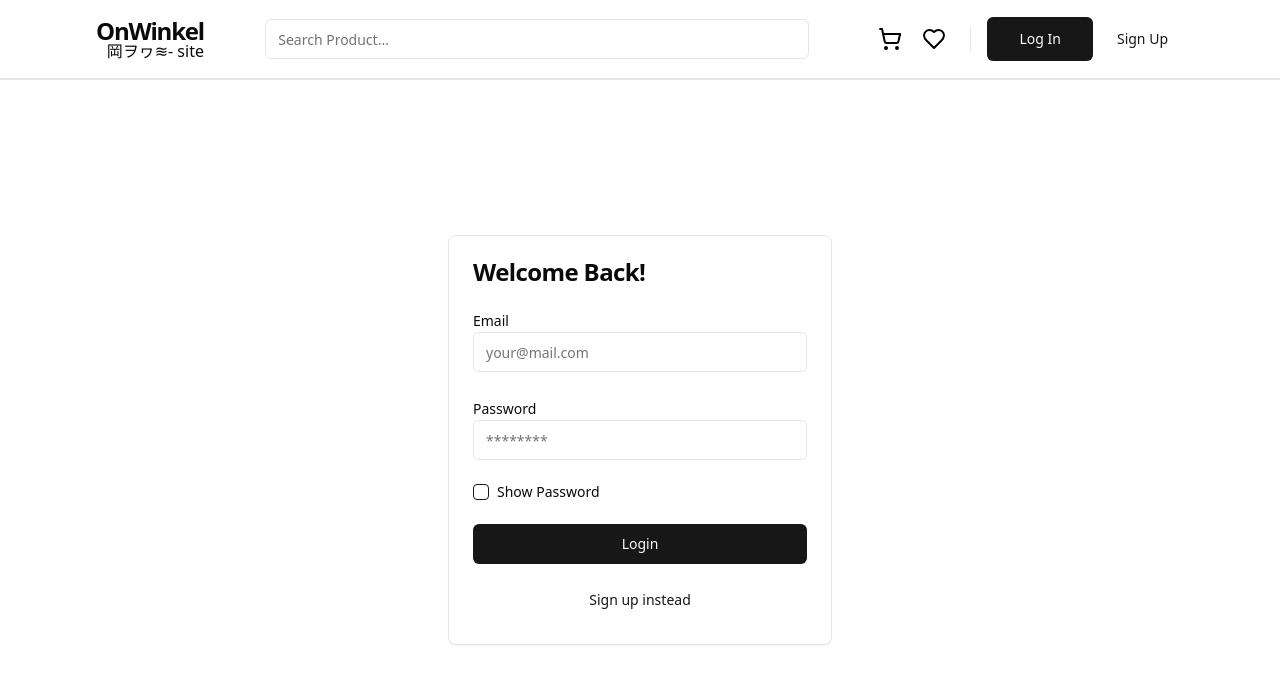
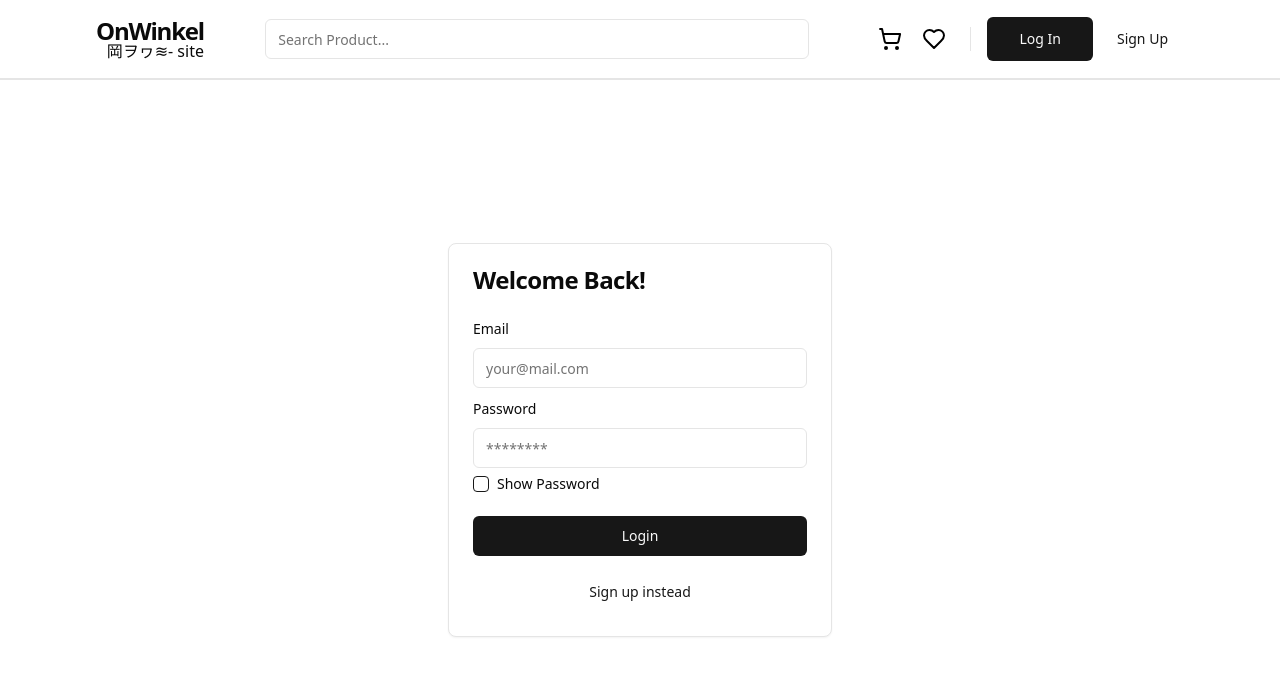
Before and after one commit to guswawan/react-redux, a React (Vite) app: page /login in a window 1280 px wide. Shown: the top 684 px of the page. Built offline with nearby package versions, Linux system fonts and the light colour scheme.

Commit message:
feat(login): implement form with react-hook-form

```diff
--- a/src/components/ui/form.jsx
+++ b/src/components/ui/form.jsx
@@ -1,41 +1,38 @@
-import * as React from 'react';
-import { Slot } from '@radix-ui/react-slot';
-import { Controller, FormProvider, useFormContext } from 'react-hook-form';
-import PropTypes from 'prop-types';
+import * as React from "react"
+import { Slot } from "@radix-ui/react-slot"
+import { Controller, FormProvider, useFormContext } from "react-hook-form";
 
-import { cn } from '@/lib/utils';
-import { Label } from '@/components/ui/label';
+import { cn } from "@/lib/utils"
+import { Label } from "@/components/ui/label"
 
-const Form = FormProvider;
+const Form = FormProvider
 
-const FormFieldContext = React.createContext({});
+const FormFieldContext = React.createContext({})
 
-const FormField = ({ name, ...props }) => {
-  const value = React.useMemo(() => ({ name }), [name]);
-
+const FormField = (
+  {
+    ...props
+  }
+) => {
   return (
-    <FormFieldContext.Provider value={value}>
+    (<FormFieldContext.Provider value={{ name: props.name }}>
       <Controller {...props} />
-    </FormFieldContext.Provider>
+    </FormFieldContext.Provider>)
   );
-};
-
-FormField.propTypes = {
-  name: PropTypes.string.isRequired,
-};
+}
 
 const useFormField = () => {
-  const fieldContext = React.useContext(FormFieldContext);
-  const itemContext = React.useContext(FormItemContext);
-  const { getFieldState, formState } = useFormContext();
+  const fieldContext = React.useContext(FormFieldContext)
+  const itemContext = React.useContext(FormItemContext)
+  const { getFieldState, formState } = useFormContext()
 
-  const fieldState = getFieldState(fieldContext.name, formState);
+  const fieldState = getFieldState(fieldContext.name, formState)
 
   if (!fieldContext) {
-    throw new Error('useFormField should be used within <FormField>');
+    throw new Error("useFormField should be used within <FormField>")
   }
 
-  const { id } = itemContext;
+  const { id } = itemContext
 
   return {
     id,
@@ -44,53 +41,40 @@ const useFormField = () => {
     formDescriptionId: `${id}-form-item-description`,
     formMessageId: `${id}-form-item-message`,
     ...fieldState,
-  };
-};
+  }
+}
 
-const FormItemContext = React.createContext({});
+const FormItemContext = React.createContext({})
 
 const FormItem = React.forwardRef(({ className, ...props }, ref) => {
-  const id = React.useId();
-  const value = React.useMemo(() => ({ id }), [id]);
+  const id = React.useId()
 
   return (
-    <FormItemContext.Provider value={value}>
-      <div ref={ref} className={cn('space-y-2', className)} {...props} />
-    </FormItemContext.Provider>
+    (<FormItemContext.Provider value={{ id }}>
+      <div ref={ref} className={cn("space-y-2", className)} {...props} />
+    </FormItemContext.Provider>)
   );
-});
-FormItem.displayName = 'FormItem';
-
-FormItem.propTypes = {
-  className: PropTypes.string,
-  children: PropTypes.node,
-};
+})
+FormItem.displayName = "FormItem"
 
 const FormLabel = React.forwardRef(({ className, ...props }, ref) => {
-  const { error, formItemId } = useFormField();
+  const { error, formItemId } = useFormField()
 
   return (
-    <Label
+    (<Label
       ref={ref}
-      className={cn(error && 'text-destructive', className)}
+      className={cn(error && "text-destructive", className)}
       htmlFor={formItemId}
-      {...props}
-    />
+      {...props} />)
   );
-});
-FormLabel.displayName = 'FormLabel';
-
-FormLabel.propTypes = {
-  className: PropTypes.string,
-  children: PropTypes.node,
-};
+})
+FormLabel.displayName = "FormLabel"
 
 const FormControl = React.forwardRef(({ ...props }, ref) => {
-  const { error, formItemId, formDescriptionId, formMessageId } =
-    useFormField();
+  const { error, formItemId, formDescriptionId, formMessageId } = useFormField()
 
   return (
-    <Slot
+    (<Slot
       ref={ref}
       id={formItemId}
       aria-describedby={
@@ -99,62 +83,43 @@ const FormControl = React.forwardRef(({ ...props }, ref) => {
           : `${formDescriptionId} ${formMessageId}`
       }
       aria-invalid={!!error}
-      {...props}
-    />
+      {...props} />)
   );
-});
-FormControl.displayName = 'FormControl';
-
-FormControl.propTypes = {
-  children: PropTypes.node,
-};
+})
+FormControl.displayName = "FormControl"
 
 const FormDescription = React.forwardRef(({ className, ...props }, ref) => {
-  const { formDescriptionId } = useFormField();
+  const { formDescriptionId } = useFormField()
 
   return (
-    <p
+    (<p
       ref={ref}
       id={formDescriptionId}
-      className={cn('text-sm text-muted-foreground', className)}
-      {...props}
-    />
+      className={cn("text-sm text-muted-foreground", className)}
+      {...props} />)
   );
-});
-FormDescription.displayName = 'FormDescription';
+})
+FormDescription.displayName = "FormDescription"
 
-FormDescription.propTypes = {
-  className: PropTypes.string,
-  children: PropTypes.node,
-};
-
-const FormMessage = React.forwardRef(
-  ({ className, children, ...props }, ref) => {
-    const { error, formMessageId } = useFormField();
-    const body = error ? String(error?.message) : children;
+const FormMessage = React.forwardRef(({ className, children, ...props }, ref) => {
+  const { error, formMessageId } = useFormField()
+  const body = error ? String(error?.message) : children
 
   if (!body) {
-      return null;
+    return null
   }
 
   return (
-      <p
+    (<p
       ref={ref}
       id={formMessageId}
-        className={cn('text-sm font-medium text-destructive', className)}
-        {...props}
-      >
+      className={cn("text-sm font-medium text-destructive", className)}
+      {...props}>
       {body}
-      </p>
+    </p>)
   );
-  }
-);
-FormMessage.displayName = 'FormMessage';
-
-FormMessage.propTypes = {
-  className: PropTypes.string,
-  children: PropTypes.node,
-};
+})
+FormMessage.displayName = "FormMessage"
 
 export {
   useFormField,
@@ -165,4 +130,4 @@ export {
   FormDescription,
   FormMessage,
   FormField,
-};
+}
--- a/src/pages/LoginPage.jsx
+++ b/src/pages/LoginPage.jsx
@@ -7,16 +7,26 @@ import {
   CardTitle,
 } from '@/components/ui/card';
 import { Checkbox } from '@/components/ui/checkbox';
+import {
+  Form,
+  FormControl,
+  FormField,
+  FormItem,
+  FormLabel,
+  FormMessage,
+} from '@/components/ui/form';
 import { Input } from '@/components/ui/input';
 import { Label } from '@/components/ui/label';
 import { useState } from 'react';
+import { useForm } from 'react-hook-form';
 
 function LoginPage() {
-  const [inputEmail, setInputEmail] = useState('');
-  const [inputPassword, setInputPassword] = useState('');
-
-  const [inputEmailMessage, setInputEmailMessage] = useState('');
-  const [inputPasswordMessage, setInputPasswordMessage] = useState('');
+  const form = useForm({
+    defaultValues: {
+      email: '',
+      password: '',
+    },
+  });
 
   const [isChecked, setIsChecked] = useState(false);
 
@@ -25,9 +35,9 @@ function LoginPage() {
     return regex.test(inputEmail);
   };
 
-  const handleLogin = () => {
-    const validPsswrd = inputPassword.length >= 8;
-    if (!validateEmail(inputEmail)) {
+  const handleLogin = (values) => {
+    const validPsswrd = values.password.length >= 8;
+    if (!validateEmail(values.email)) {
       alert('Enter your email in the correct format');
       return;
     }
@@ -37,72 +47,51 @@ function LoginPage() {
       return;
     }
 
-    alert(`Pressed, ${inputEmail} ${inputPassword}`);
+    alert(`Pressed, ${values.email} ${values.password}`);
   };
 
   return (
     <main className="flex flex-col justify-center items-center h-[90vh] ">
-      <form onSubmit={handleLogin} className="w-full max-w-sm">
+      <Form {...form}>
+        <form
+          onSubmit={form.handleSubmit(handleLogin)}
+          className="w-full max-w-sm"
+        >
           <Card className="w-full max-w-sm">
             <CardHeader>
               <CardTitle>Welcome Back!</CardTitle>
             </CardHeader>
             <CardContent className="flex flex-col gap-2">
-            <div>
-              <Label htmlFor="email">Email</Label>
+              <FormField
+                control={form.control}
+                name="email"
+                render={({ field }) => (
+                  <FormItem>
+                    <FormLabel>Email</FormLabel>
+                    <FormControl>
+                      <Input {...field} placeholder="your@mail.com" />
+                    </FormControl>
+                    <FormMessage />
+                  </FormItem>
+                )}
+              />
+              <FormField
+                control={form.control}
+                name="password"
+                render={({ field }) => (
+                  <FormItem>
+                    <FormLabel>Password</FormLabel>
+                    <FormControl>
                       <Input
-                id="email"
-                type="email"
-                placeholder="your@mail.com"
-                onChange={(e) => {
-                  if (!validateEmail(e.target.value) && e.target.value !== '') {
-                    setInputEmailMessage(
-                      'Enter your email in the correct format'
-                    );
-                  } else {
-                    setInputEmailMessage('');
-                  }
-
-                  setInputEmail(e.target.value);
-                }}
-              ></Input>
-              <p
-                className={`${
-                  !inputEmailMessage ? 'h-4 pt-1' : 'h-4'
-                } text-xs text-muted-foreground-foreground`}
-              >
-                {inputEmailMessage}
-              </p>
-            </div>
-            <div>
-              <Label htmlFor="password">Password</Label>
-              <Input
-                id="password"
+                        {...field}
+                        placeholder="********"
                         type={isChecked ? 'text' : 'password'}
-                placeholder="********"
-                onChange={(e) => {
-                  if (e.target.value.length > 0 && e.target.value.length < 8) {
-                    setInputPasswordMessage(
-                      'Password must be 8 characters or more'
-                    );
-                  } else {
-                    setInputPasswordMessage('');
-                  }
-
-                  setInputPassword(e.target.value);
-                }}
-              ></Input>
-              <p
-                className={`${
-                  inputPasswordMessage.length > 0 &&
-                  inputEmailMessage.length < 8
-                    ? 'h-4 pt-1'
-                    : 'h-4'
-                } text-xs text-muted-foreground-foreground`}
-              >
-                {inputPasswordMessage}
-              </p>
-            </div>
+                      />
+                    </FormControl>
+                    <FormMessage />
+                  </FormItem>
+                )}
+              />
               <div className="flex items-center space-x-2">
                 <Checkbox
                   id="show-password"
@@ -119,6 +108,7 @@ function LoginPage() {
             </CardFooter>
           </Card>
         </form>
+      </Form>
     </main>
   );
 }
```
Also changed, not shown: package.json (+4 -4 lines), 1 other file (tests, documents, lock files or other folders). Lines whose indentation alone changed are shown as unchanged.
